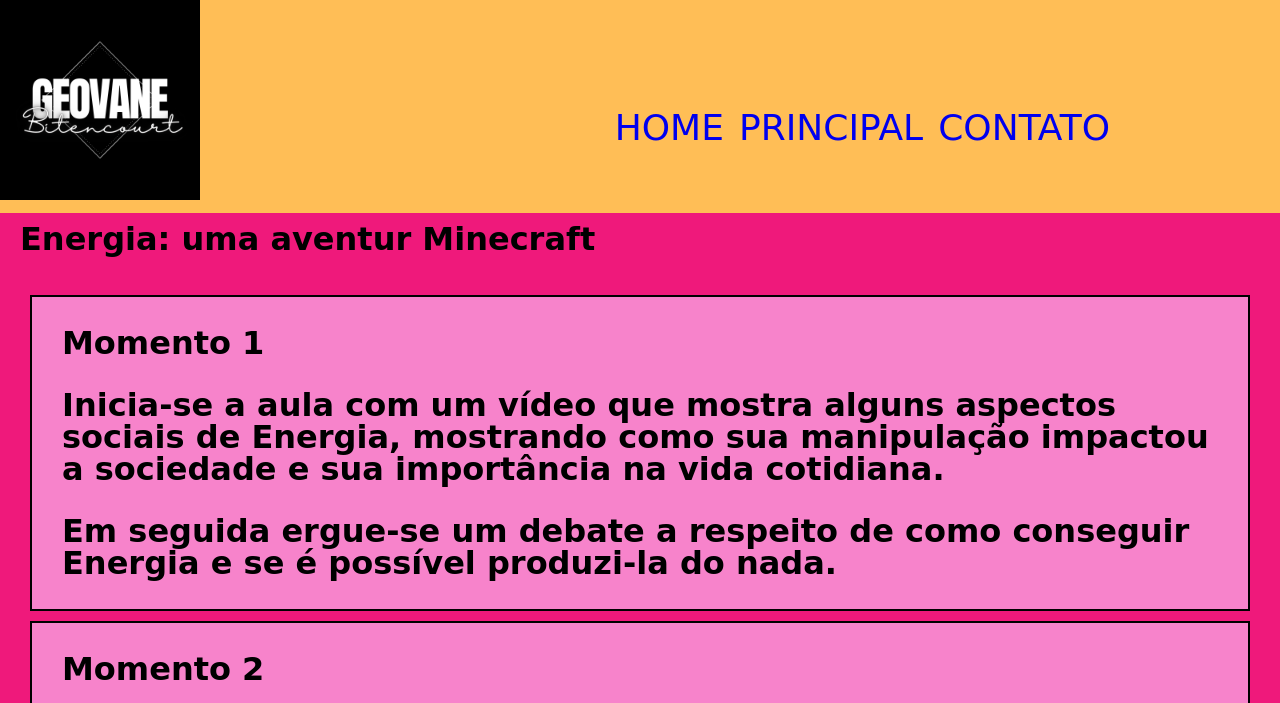
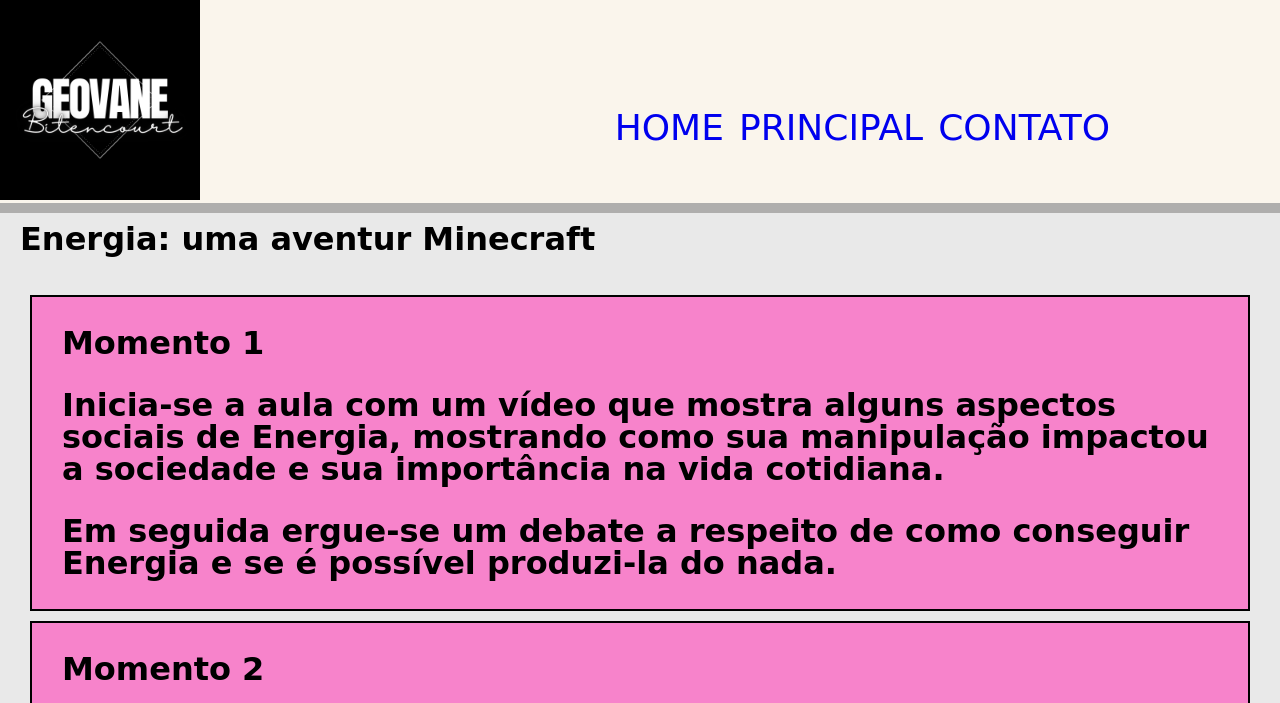
Before and after one commit to Geovanebitencourt96/GEProgramacaoEM-TurmaL, a plain HTML site: page index.html in a window 1280 px wide. Shown: the top 703 px of the page. Drawn offline with Linux system fonts and the light colour scheme; a web font is replaced by a local one.

Commit message:
Atualização

```diff
--- a/style.css
+++ b/style.css
@@ -1,11 +1,11 @@
 body {
-    background-color: #FFBE56;
+    background-color: #afaead;
     font-family: 'Marhey', cursive;
 
 }
 
 header{
-     background-color: #FFBE56;
+     background-color: #faf5ec;
 }
 
 h1,h2,h3,h4,h5,h6,p,ul{
@@ -59,7 +59,7 @@ nav a{
 }
 main {
 
-    background-color: rgb(239,25,123);
+    background-color: rgb(233, 233, 233);
 }
 
 footer {
```
